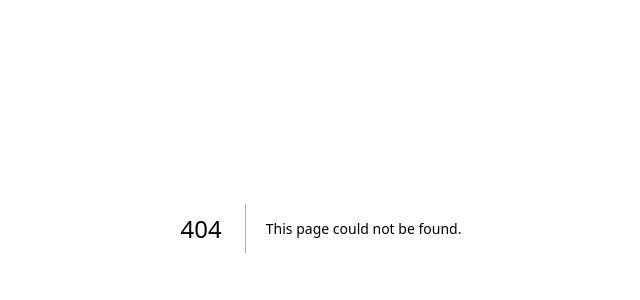
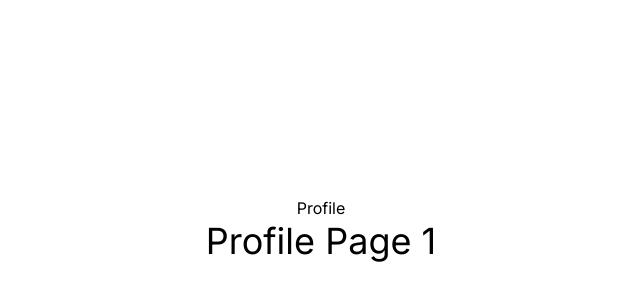
Before and after one commit to 4cody/apt, a Next.js app in the folder client/: page /profile/1 in a window 1280 px wide. Before the commit this address had no page. Shown: the part 172-472 px from the top of the page, without its empty margins (319-959 px from the left). Built offline with nearby package versions, Linux system fonts and the light colour scheme.

Commit message:
add profile id page

```diff
--- /dev/null
+++ b/client/src/app/profile/[id]/page.tsx
@@ -0,0 +1,9 @@
+export default function UserProfile({ params }: any) {
+  return (
+    <div className="flex flex-col items-center justify-center min-h-screen py-2">
+      <h1>Profile</h1>
+      <hr />
+      <p className="text-4xl">Profile Page {params.id}</p>
+    </div>
+  );
+}
```
